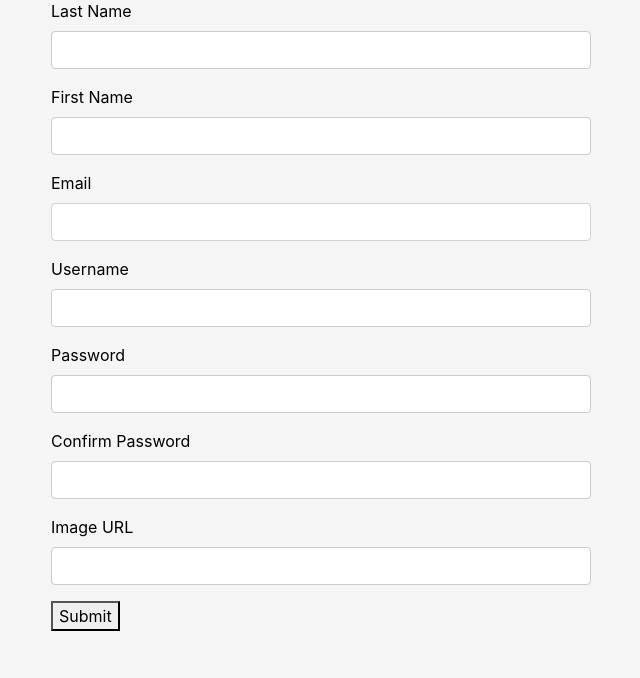
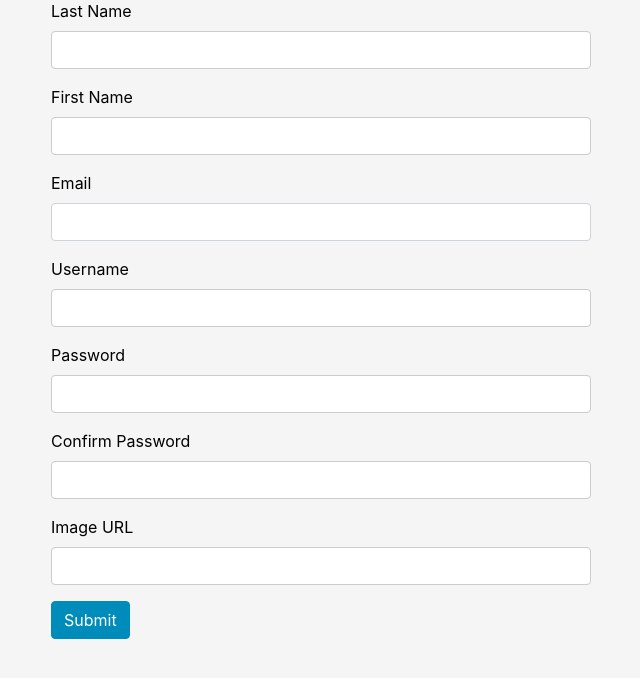
Before and after one commit to edfranco/hikr, a Django app: page /accounts/register/ in a window 1280 px wide. Shown: the part 122-800 px from the top of the page, without its empty margins (319-959 px from the left). Run offline with Django 3.2, Linux system fonts and the light colour scheme; some libraries are stand-ins or nearby versions.

Commit message:
added button css

```diff
--- a/hikr_app/static/styles/style.css
+++ b/hikr_app/static/styles/style.css
@@ -131,3 +131,9 @@ border:1px solid #ccc !important;
 .lead-text {
     margin-bottom: 0;
 }
+
+.button-color {
+    background-color: #008CBA !important;
+    border-color: #008CBA !important;
+    color: white;
+}
--- a/hikr_app/templates/login.html
+++ b/hikr_app/templates/login.html
@@ -20,7 +20,7 @@
 					<label for="password">Password</label>
 					<input type="password" class="form-control" name="password" maxlength="20" minlength="6" required>
 				</div>
-				<button type="submit">Submit</button>
+				<button type="submit" class="btn btn-secondary button-color">Submit</button>
 			</form>
 
 		</div>
--- a/hikr_app/templates/profile.html
+++ b/hikr_app/templates/profile.html
@@ -23,8 +23,8 @@
 
             {% if user.pk == post.author.pk %}
             <div class="ud-buttons">
-                <a href="{% url 'edit_post' pk=post.pk %}"><button>Edit</button></a>
-                <a href="{% url 'delete_post' pk=post.pk %}"><button>Delete</button></a>
+                <a href="{% url 'edit_post' pk=post.pk %}"><button class="btn btn-success">Edit</button></a>
+                <a href="{% url 'delete_post' pk=post.pk %}"><button class="btn btn-danger">Delete</button></a>
             </div>
             {% endif %}
             {% endfor %}
--- a/hikr_app/templates/register.html
+++ b/hikr_app/templates/register.html
@@ -48,7 +48,7 @@
                         <label for="photo_url">Image URL</label>
                         <input type="text" class="form-control" name="image_url" maxlength="250" minlength="6" required>
                     </div>
-                    <button type="submit">Submit</button>
+                    <button type="submit" class="btn btn-secondary button-color">Submit</button>
                 </form>
         </div>
     </div>
```
